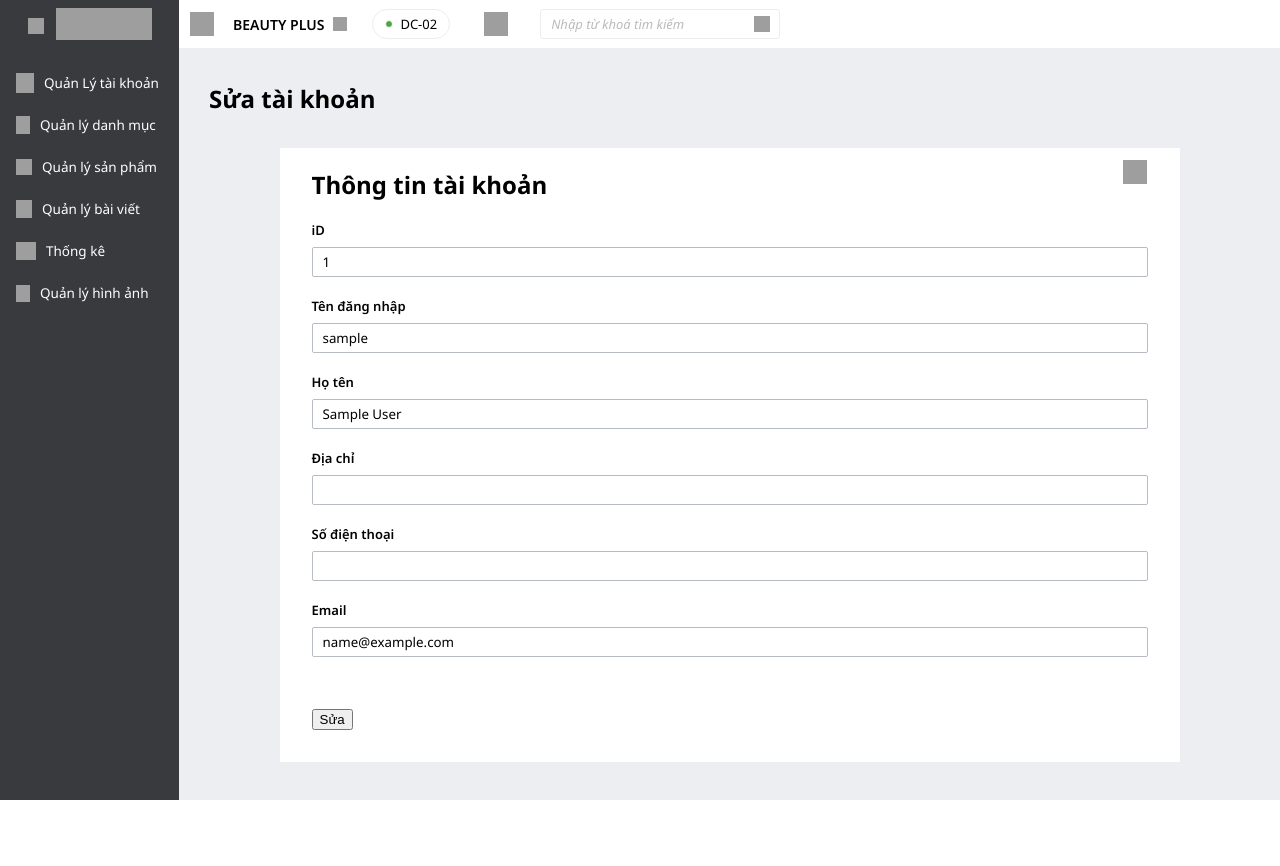
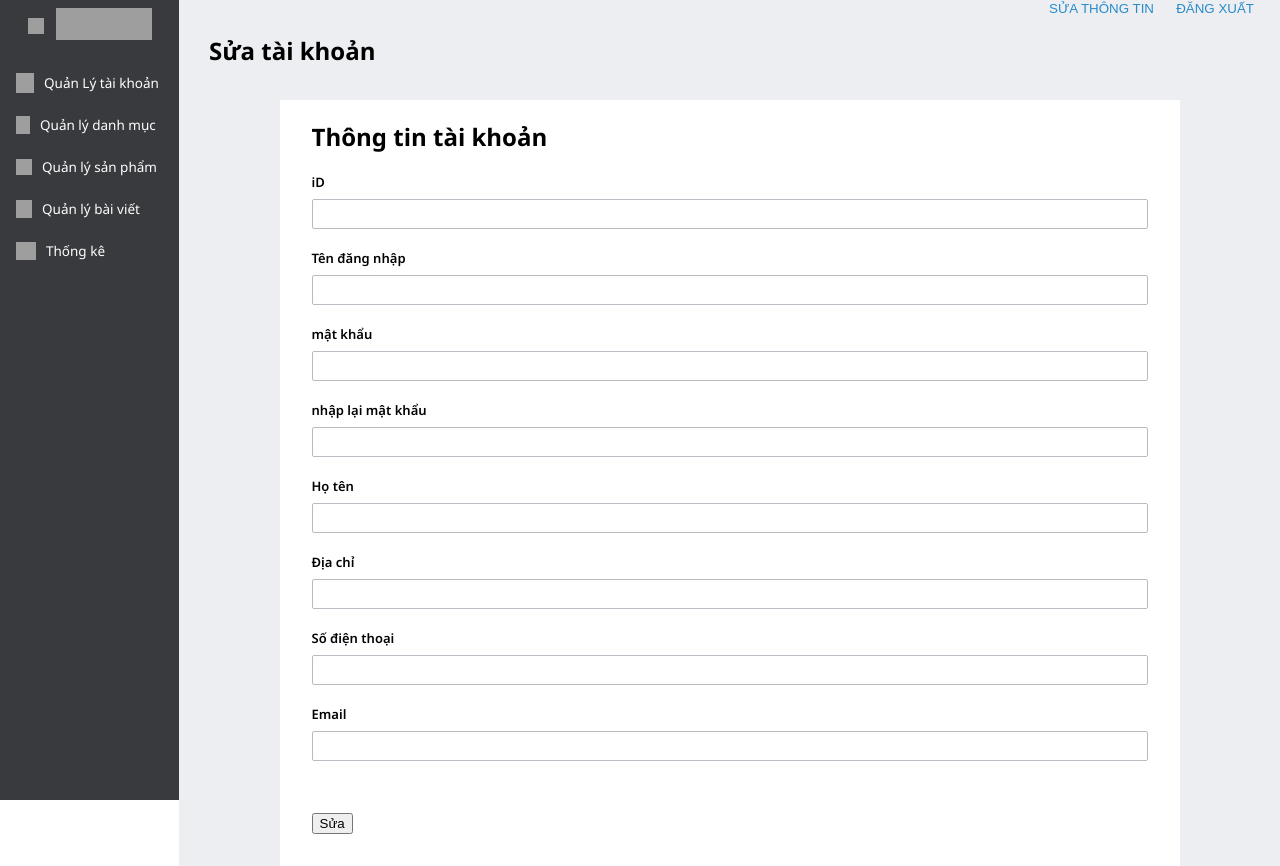
Before and after one commit to phuongtruong472001/BeautyPlus, a PHP site: page /updateUserForm.php?id=1 in a window 1280 px wide. Before the commit the page ends 800 px from the top, so only its background shows below. Run offline with PHP 8.4, Linux system fonts and the light colour scheme; the visitor is signed in with stand-in values (Sample User, id 1); data that the repository does not hold is empty; grey boxes are pictures that could not be loaded.

Commit message:
sua quan ly tai khoan

```diff
--- a/BeautyPlusAdmin/header.php
+++ b/BeautyPlusAdmin/header.php
@@ -1,6 +1,8 @@
 <div class="header">
+    <form action="updateUserForm.php?username=<?= $_SESSION['username']?>" method="POST">
+        <button type="submit" name="updateUserAdmin" style="position: absolute; right: 120px">sửa thông tin</button>
+    </form>
     <form action="header.php" method="POST">
-        <!-- <input type="submit" name="logout" value="Đăng xuất"> -->
         <button type="submit" name="logout" style="position: absolute; right: 20px">Đăng xuất</button>
     </form>
 </div>
--- a/BeautyPlusAdmin/js/navbar.js
+++ b/BeautyPlusAdmin/js/navbar.js
@@ -39,14 +39,6 @@ const data = [{
     activePosition: "-206px -1588px",
     title: "Thống kê",
     url:"statistical.php"
-},
-{
-    width: 14,
-    height: 17,
-    position: "-254px -1632px",
-    activePosition: "-254px -1589px",
-    title: "Quản lý hình ảnh",
-    url:"manageImage.php"
 },
     // {
     //     width: 18,
--- a/BeautyPlusAdmin/updateUserForm.php
+++ b/BeautyPlusAdmin/updateUserForm.php
@@ -24,14 +24,15 @@ include_once('connectDB.php');
 <body>
     <?php
     // lấy thông tin tài khoản cần sửa
-    $id = $_GET['id'];
-    $sql = "SELECT * FROM user WHERE id=$id";
+    $username = $_GET['username'];
+    $sql = "SELECT * FROM user WHERE username='$username'";
     $rs = $conn->query($sql)->fetch_assoc();
-    $username = $rs['username'];
+    $id = $rs['id'];
     $fullname = $rs['fullname'];
     $address = $rs['address'];
     $phone = $rs['phone'];
     $email = $rs['email'];
+    $password = $rs['password'];
     ?>
 
     <div class="container">
@@ -44,55 +45,19 @@ include_once('connectDB.php');
             <div class="menu-item-list scroll-bar"></div>
         </div>
         <div class="main" style="width: 624px;">
-            <div class="header">
-                <div class="h-bars">
-                    <div></div>
-                </div>
-                <div class="h-brands">
-                    <div class="h-brand-name">
-                        <p>BEAUTY PLUS</p>
-                    </div>
-                    <div class="h-dropdown">
-                        <div></div>
-                    </div>
-                </div>
-                <div>
-                    <div class="h-current-db">
-                        <div class="icon-header-current-db"></div>
-                        <div class="header-current-db-name">DC-02</div>
-                    </div>
-                </div>
-                <div class="download-process">
-                    <div class="icon-download-process">
-
-                    </div>
-                </div>
-                <div class="h-search">
-
-                    <div class="m-icon-input">
-                        <div></div>
-                        <input placeholder="Nhập từ khoá tìm kiểm" type="text" class="h-input m-input">
-                    </div>
-                </div>
-            </div>
+            <?php include('header.php') ?>
 
             <div class="content">
                 <div class="title-distance" style="width: 611.594px;">
                     <div class="title">Sửa tài khoản</div>
                 </div>
 
-                <!-- form them bai viet -->
                 <form action="updateUser.php" method="POST">
                     <div>
                         <div class="add-emoloyee-form ui-draggable ui-draggable-handle" style="position: relative;">
                             <div class="m-form-header r-flex h-pointer">
                                 <div class="m-form-menu">
                                     Thông tin tài khoản
-                                </div>
-                                <div class="m-form-close">
-                                    <div class="md-close">
-                                        <div class="md-close-icon"></div>
-                                    </div>
                                 </div>
                             </div>
                             <div class="m-form-content">
@@ -104,6 +69,14 @@ include_once('connectDB.php');
                                     <div class="m-news-input">
                                         <label for="">Tên đăng nhập</label>
                                         <input name="username" type="text" value="<?=$username?>" readonly>
+                                    </div>
+                                    <div class="m-news-input">
+                                        <label for="">mật khẩu</label>
+                                        <input name="password" type="password" value="<?=$password?>" >
+                                    </div>
+                                    <div class="m-news-input">
+                                        <label for="">nhập lại mật khẩu</label>
+                                        <input name="confirmPassword" type="password" value="<?=$password?>" >
                                     </div>
                                     <div class="m-news-input">
                                         <label for="">Họ tên</label>
@@ -119,7 +92,7 @@ include_once('connectDB.php');
                                     </div>
                                     <div class="m-news-input">
                                         <label for="">Email</label>
-                                        <input name="email" type="text" value="<?=$email?>">
+                                        <input name="email" type="email" value="<?=$email?>">
                                     </div>
                                 </div>
                             </div>
```
Also changed, not shown: BeautyPlusAdmin/manageUser.php (+5 -6 lines), BeautyPlusAdmin/updateUser.php (+12 -2 lines).
